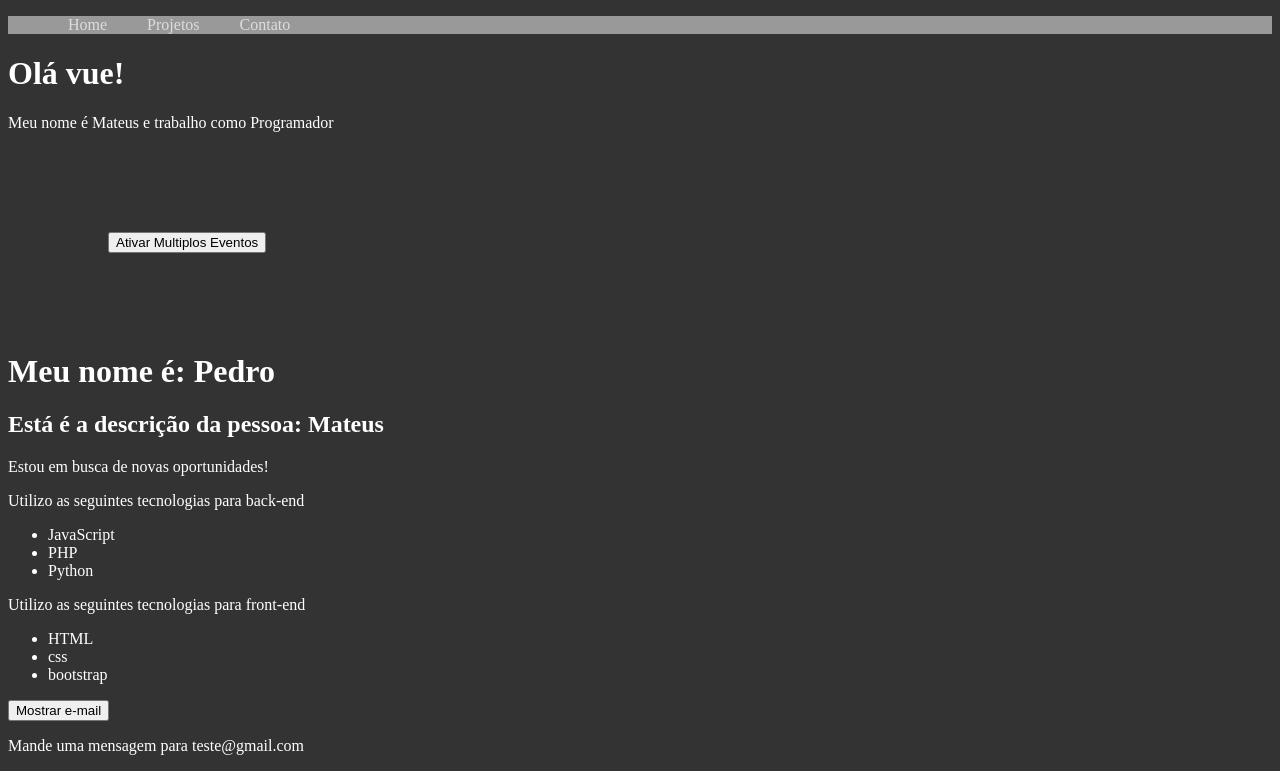
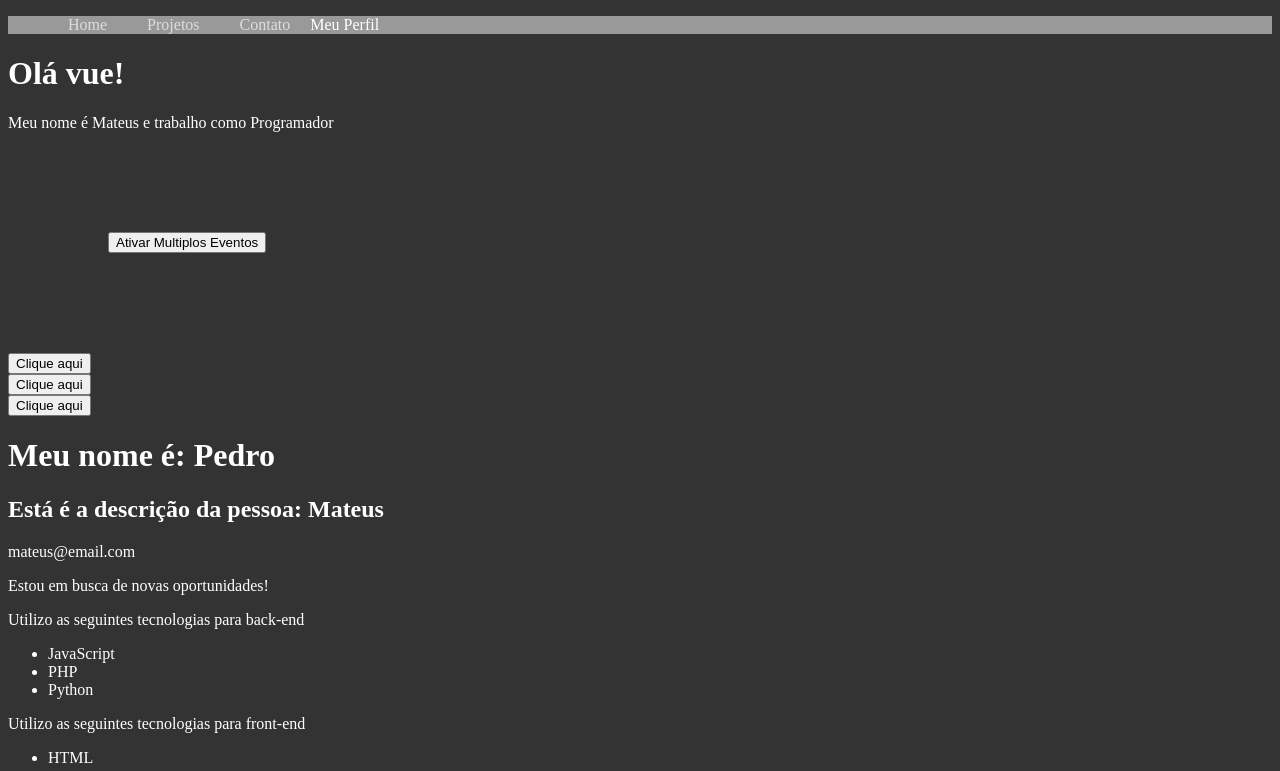
Before and after one commit to MateusMachado038/VueJs-horaDeCodar, a Vue app in the folder 2-vue-cli/: page / in a window 1280 px wide. Shown: the top 771 px of the page. Built offline with nearby package versions, Linux system fonts and the light colour scheme.

Commit message:
Utilizando props

```diff
--- a/2-vue-cli/src/App.vue
+++ b/2-vue-cli/src/App.vue
@@ -1,6 +1,6 @@
 <template>
   <div>
-    <Header />
+    <Header :esta_logado="true" />
     <PrimeiroComponenteVue />
     <life-cycle />
     <pessoa />
--- a/2-vue-cli/src/components/Header.vue
+++ b/2-vue-cli/src/components/Header.vue
@@ -1,10 +1,9 @@
 <template>
   <ul>
-    <li>
-      <a href="#">Home</a>
-      <a href="#">Projetos</a>
-      <a href="#">Contato</a>
-    </li>
+    <li><a href="#">Home</a></li>
+    <li><a href="#">Projetos</a></li>
+    <li><a href="#">Contato</a></li>
+    <li v-if="esta_logado">Meu Perfil</li>
   </ul>
 </template>
 
@@ -12,6 +11,7 @@
 export default {
   // eslint-disable-next-line vue/multi-word-component-names
   name: "Header",
+  props: ["esta_logado"],
 };
 </script>
 
@@ -20,9 +20,6 @@ ul {
   list-style: none;
   display: flex;
   background: #999;
-}
-li {
-  margin-right: 16px;
 }
 
 a {
--- a/2-vue-cli/src/components/Info.vue
+++ b/2-vue-cli/src/components/Info.vue
@@ -1,5 +1,6 @@
 <template>
   <div>
+    <p>{{ email }}</p>
     <p v-if="esta_trabalhando">Estou trabalhando no momento</p>
     <p v-else>Estou em busca de novas oportunidades!</p>
     <p>Utilizo as seguintes tecnologias para back-end</p>
@@ -37,11 +38,13 @@ export default {
   components: {
     PictureVue,
   },
+  props: {
+    email: String,
+    esta_trabalhando: Boolean,
+  },
   data() {
     return {
       mostrar_email: true,
-      esta_trabalhando: false,
-      email: "teste@gmail.com",
       meu_link: "https://google.com",
       textBtn: "Mostrar e-mail",
       backend_tecnologies: ["JavaScript", "PHP", "Python"],
--- a/2-vue-cli/src/components/Pessoa.vue
+++ b/2-vue-cli/src/components/Pessoa.vue
@@ -2,7 +2,7 @@
   <div>
     <h2>Está é a descrição da pessoa: {{ nome }}</h2>
   </div>
-  <InfoVue />
+  <InfoVue :email="email" :esta_trabalhando="fase" />
 </template>
 
 <script>
@@ -16,6 +16,7 @@ export default {
   data() {
     return {
       nome: "Mateus",
+      email: "mateus@email.com",
     };
   },
 };
--- a/2-vue-cli/src/components/PrimeiroComponente.vue
+++ b/2-vue-cli/src/components/PrimeiroComponente.vue
@@ -4,16 +4,22 @@
     <p>Meu nome é {{ nome }} e trabalho como {{ profissao }}</p>
 
     <MultiplosEventos />
+
+    <ReutilizacaoVue />
+    <ReutilizacaoVue />
+    <ReutilizacaoVue />
   </div>
 </template>
 
 <script>
 import MultiplosEventos from "./MultiplosEventos.vue";
+import ReutilizacaoVue from "./Reutilizacao.vue";
 
 export default {
   name: "PrimeiroComponente",
   components: {
     MultiplosEventos,
+    ReutilizacaoVue,
   },
   data() {
     return {
--- /dev/null
+++ b/2-vue-cli/src/components/Reutilizacao.vue
@@ -0,0 +1,22 @@
+<template>
+  <div>
+    <button @click="ativar">Clique aqui</button>
+    <span v-show="ativou">Ativado</span>
+  </div>
+</template>
+
+<script>
+export default {
+  name: "Reutilizacao_vue",
+  dados() {
+    return {
+      ativou: false,
+    };
+  },
+  methods: {
+    ativar() {
+      this.ativou = !this.ativou;
+    },
+  },
+};
+</script>
```
